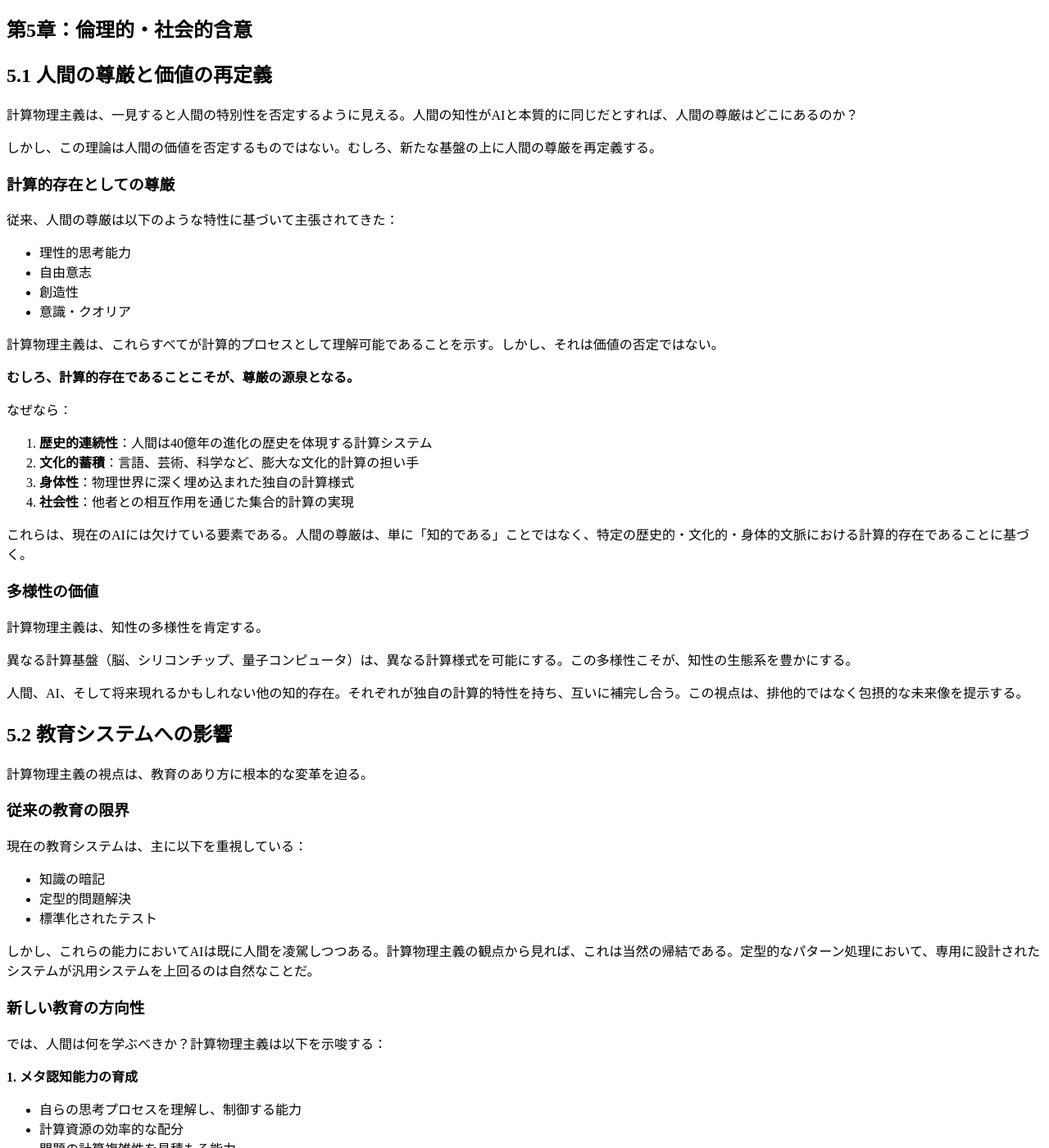
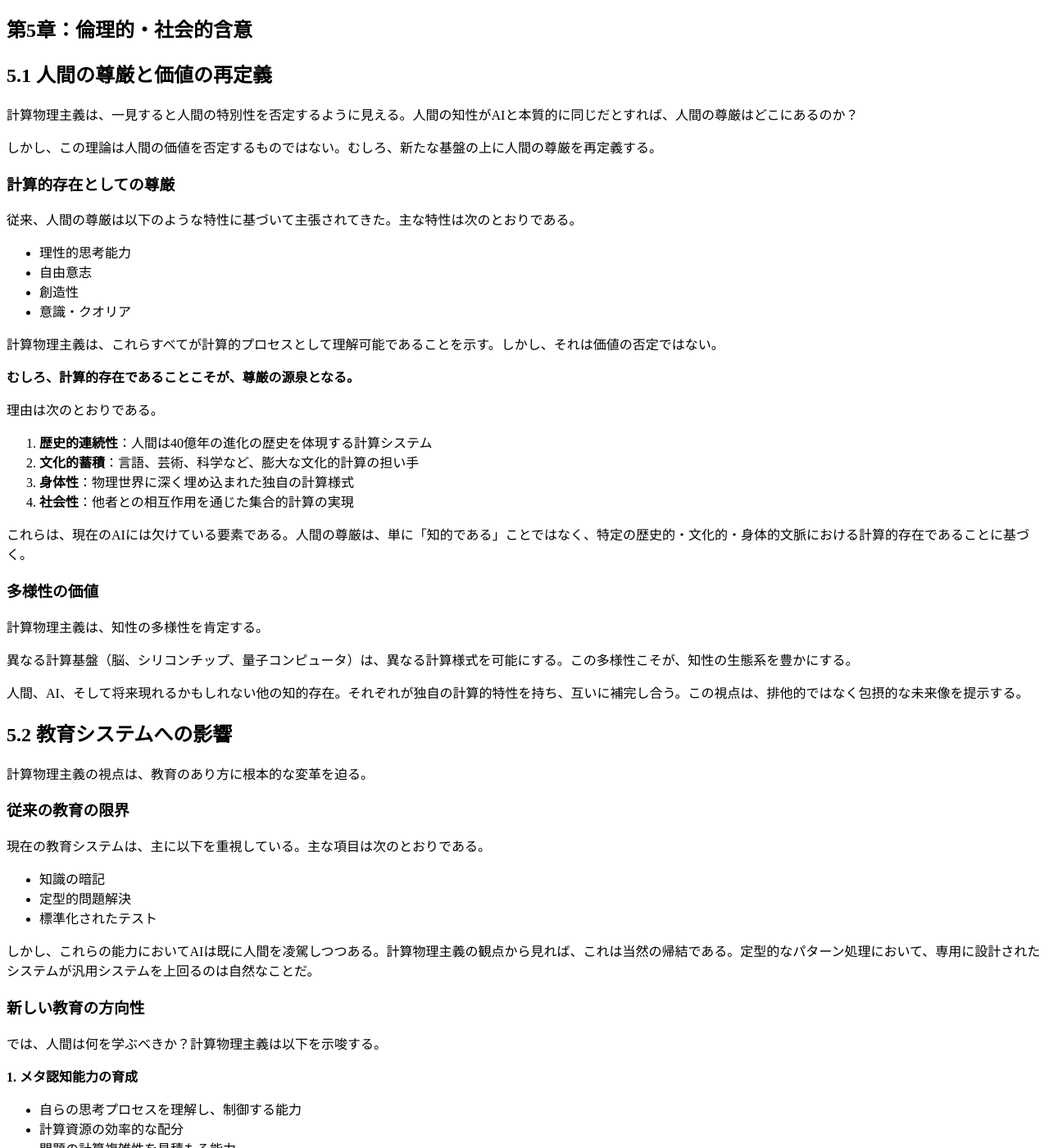
Before and after one commit to itdojp/computational-physicalism-book, a Jekyll site: the page built from docs/chapters/chapter05/index.md, in a window 1280 px wide and 1400 px high, scrolled down 559 px. Shown: the whole window at 82% size. Built offline with Jekyll 4.4.1, drawn with Linux system fonts in a browser that asks for light colours; some of the changed text lies outside the part shown.

Commit message:
feat(stage3): ch05 表現・スタイル微調整 (#77)

```diff
--- a/docs/chapters/chapter05/index.md
+++ b/docs/chapters/chapter05/index.md
@@ -13,7 +13,7 @@ title: "第5章：倫理的・社会的含意"
 
 ### 計算的存在としての尊厳
 
-従来、人間の尊厳は以下のような特性に基づいて主張されてきた：
+従来、人間の尊厳は以下のような特性に基づいて主張されてきた。主な特性は次のとおりである。
 - 理性的思考能力
 - 自由意志
 - 創造性
@@ -23,7 +23,7 @@ title: "第5章：倫理的・社会的含意"
 
 **むしろ、計算的存在であることこそが、尊厳の源泉となる。**
 
-なぜなら：
+理由は次のとおりである。
 
 1. **歴史的連続性**：人間は40億年の進化の歴史を体現する計算システム
 2. **文化的蓄積**：言語、芸術、科学など、膨大な文化的計算の担い手
@@ -46,7 +46,7 @@ title: "第5章：倫理的・社会的含意"
 
 ### 従来の教育の限界
 
-現在の教育システムは、主に以下を重視している：
+現在の教育システムは、主に以下を重視している。主な項目は次のとおりである。
 - 知識の暗記
 - 定型的問題解決
 - 標準化されたテスト
@@ -55,7 +55,7 @@ title: "第5章：倫理的・社会的含意"
 
 ### 新しい教育の方向性
 
-では、人間は何を学ぶべきか？計算物理主義は以下を示唆する：
+では、人間は何を学ぶべきか？計算物理主義は以下を示唆する。
 
 **1. メタ認知能力の育成**
 - 自らの思考プロセスを理解し、制御する能力
@@ -100,12 +100,12 @@ title: "第5章：倫理的・社会的含意"
 
 ### 労働の計算的理解
 
-従来の労働観：
+従来の労働観
 - 肉体労働 vs 知的労働
 - 定型業務 vs 創造的業務
 - 人間にしかできない仕事
 
-計算物理主義の視点：
+計算物理主義の視点
 - すべての労働は情報処理
 - 計算複雑性による分類
 - 人間-AI協調による最適化
@@ -114,7 +114,7 @@ title: "第5章：倫理的・社会的含意"
 
 計算物理主義は、創造性を神秘化しない。創造性とは、適切な制約下での効率的な探索である。
 
-この理解は、創造性の民主化につながる：
+この理解は、創造性の民主化につながる。例えば次のような点である。
 - 誰もが創造的になれる方法論
 - AIツールによる創造性の増幅
 - 集合的創造性の実現
@@ -147,12 +147,12 @@ title: "第5章：倫理的・社会的含意"
 
 ### 集合知としての民主主義
 
-民主主義を計算的観点から見れば：
+民主主義を計算的観点から見れば、次のように捉えられる。
 - 分散処理システムとしての投票
 - 情報集約メカニズムとしての議論
 - エラー訂正機能としての権力分立
 
-この視点は、民主主義の強化につながる：
+この視点は、民主主義の強化につながる。例えば次のような取り組みが考えられる。
 - より効率的な情報集約方法
 - AIによる政策シミュレーション
 - 市民参加の新たな形態
@@ -171,7 +171,7 @@ title: "第5章：倫理的・社会的含意"
 
 ### 新たな社会契約
 
-計算物理主義時代の社会契約：
+計算物理主義時代の社会契約は次のとおりである。
 
 1. **認知的権利**
 - 思考の自由とプライバシー
```
Also changed, not shown: src/chapters/chapter05/index.md (+10 -10 lines).
